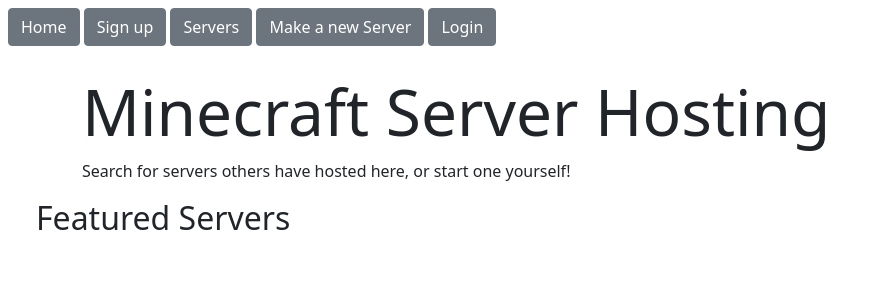
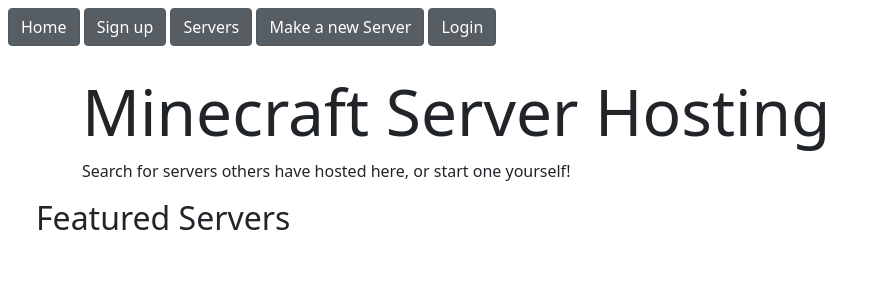
Before and after one commit to BaconB0TOrg/GCCWebProject, a Flask app: page /welcome/ in a window 1280 px wide. Shown: the top 300 px of the page, without its empty margins (0-880 px from the left). Run offline with Flask 2, Linux system fonts and the light colour scheme.

Commit message:
Update root.html

```diff
--- a/templates/root.html
+++ b/templates/root.html
@@ -23,15 +23,15 @@
   {% include "flash.html" %}
   <nav>
     <div class="m-1 p-1">
-      <a class='btn btn-secondary' role="button" href="/">Home</a>
-      <a class='btn btn-secondary' role="button" href="/register/">Sign up</a>
-      <a class='btn btn-secondary' role="button" href="/server/">Servers</a>
-      <a class='btn btn-secondary' role="button" href="/server/create">Make a new Server</a>
+      <a class='btn btn-secondary active' role="button" aria-pressed="true" href="/">Home</a>
+      <a class='btn btn-secondary active' role="button" aria-pressed="true" href="/register/">Sign up</a>
+      <a class='btn btn-secondary active' role="button" aria-pressed="true" href="/server/">Servers</a>
+      <a class='btn btn-secondary active' role="button" aria-pressed="true" href="/server/create">Make a new Server</a>
 
       {% if session['logged-in'] %}
-        <a class='btn btn-secondary' role="button" href="/log-out/">Log Out</a>
+        <a class='btn btn-secondary active' role="button" aria-pressed="true" href="/log-out/">Log Out</a>
       {% else %}
-        <a class='btn btn-secondary' role="button" href="/login/">Login</a>
+        <a class='btn btn-secondary active' role="button" aria-pressed="true" href="/login/">Login</a>
       {% endif %}
 
     </div>
```
